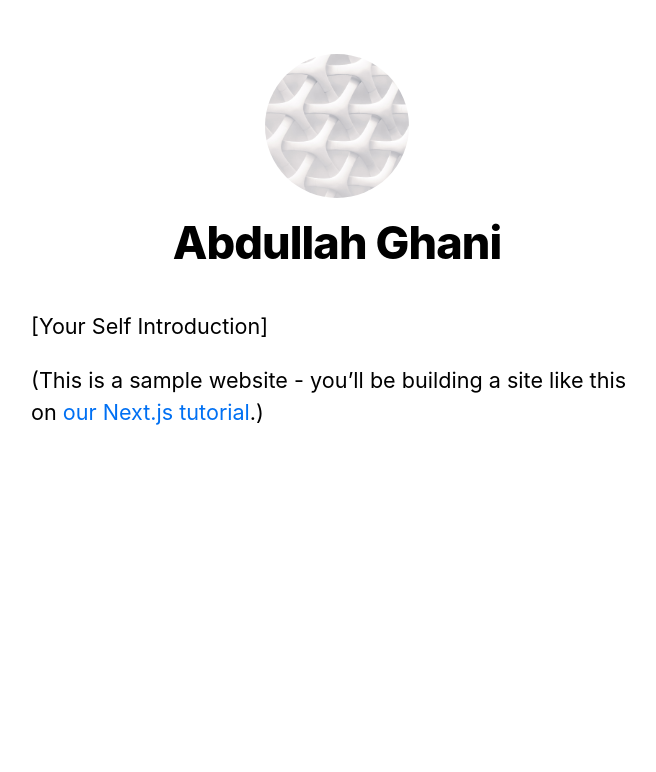
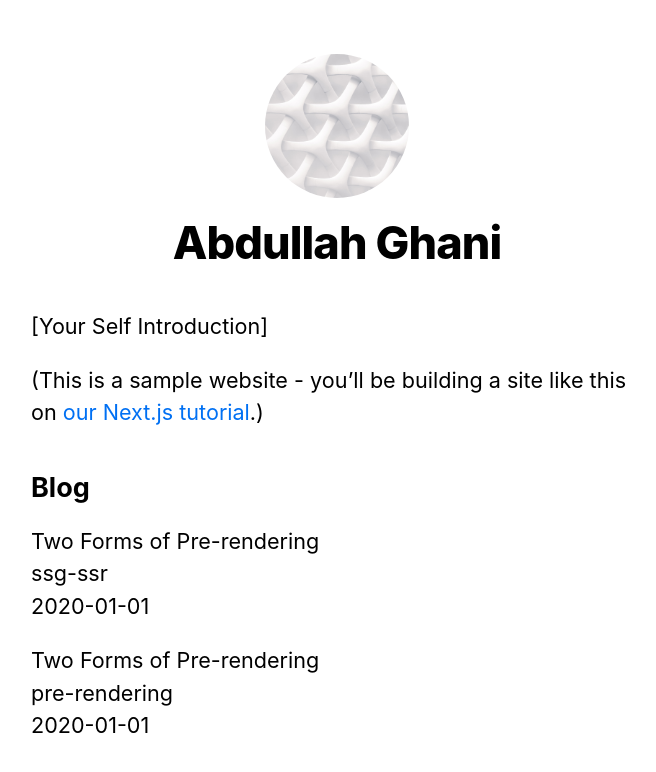
Before and after one commit to AbdullahGhani1/nextjs-blog, a Next.js app: page / in a window 1280 px wide. Shown: the top 772 px of the page, without its empty margins (303-959 px from the left). Built offline with nearby package versions, Linux system fonts and the light colour scheme.

Commit message:
Implement getStaticProps

```diff
--- /dev/null
+++ b/lib/posts.js
@@ -0,0 +1,58 @@
+import fs from "fs";
+import path from "path";
+import matter from "gray-matter";
+
+const postsDirectory = path.join(process.cwd(), "posts");
+
+export function getSortedPostsData() {
+  // Get file names under /posts
+  const fileNames = fs.readdirSync(postsDirectory);
+  const allPostsData = fileNames.map((fileName) => {
+    // Remove ".md" from file name to get id
+    const id = fileName.replace(/\.md$/, "");
+
+    // Read markdown file as string
+    const fullPath = path.join(postsDirectory, fileName);
+    const fileContents = fs.readFileSync(fullPath, "utf8");
+
+    // Use gray-matter to parse the post metadata section
+    const matterResult = matter(fileContents);
+
+    // Combine the data with the id
+    return {
+      id,
+      ...matterResult.data,
+    };
+  });
+  // Sort posts by date
+  return allPostsData.sort((a, b) => {
+    if (a.date < b.date) {
+      return 1;
+    } else {
+      return -1;
+    }
+  });
+}
+
+export function getAllPostIds() {
+  const fileNames = fs.readdirSync(postsDirectory);
+  return fileNames.map((fileName) => {
+    return {
+      params: {
+        id: fileName.replace(/\.md$/, ""),
+      },
+    };
+  });
+}
+
+export function getPostData(id) {
+  const fullPath = path.join(postsDirectory, `${id}.md`);
+  const fileContents = fs.readFileSync(fullPath, "utf8");
+  // use gray-matter to parse the post metadata sectuion
+  const matterResult = matter(fileContents);
+  // Combine the data with the id
+  return {
+    id,
+    ...matterResult.data,
+  };
+}
--- a/package.json
+++ b/package.json
@@ -6,6 +6,7 @@
     "start": "next start"
   },
   "dependencies": {
+    "gray-matter": "^4.0.3",
     "next": "latest",
     "react": "18.2.0",
     "react-dom": "18.2.0"
--- a/pages/index.js
+++ b/pages/index.js
@@ -1,8 +1,17 @@
 import Head from "next/head";
 import Layout, { siteTitle } from "../components/layout";
 import utilStyles from "../styles/utils.module.css";
+import { getSortedPostsData } from "../lib/posts";
 
-export default function Home() {
+export async function getStaticProps() {
+  const allPostsData = getSortedPostsData();
+  return {
+    props: {
+      allPostsData,
+    },
+  };
+}
+export default function Home({ allPostsData }) {
   return (
     <Layout home>
       <Head>
@@ -15,6 +24,21 @@
           <a href="https://nextjs.org/learn">our Next.js tutorial</a>.)
         </p>
       </section>
+      {/* Add this <section> tag below the existing <section> tag */}
+      <section className={`${utilStyles.headingMd} ${utilStyles.padding1px}`}>
+        <h2 className={utilStyles.headingLg}>Blog</h2>
+        <ul className={utilStyles.list}>
+          {allPostsData.map(({ id, date, title }) => (
+            <li className={utilStyles.listItem} key={id}>
+              {title}
+              <br />
+              {id}
+              <br />
+              {date}
+            </li>
+          ))}
+        </ul>
+      </section>
     </Layout>
   );
 }
--- /dev/null
+++ b/posts/pre-rendering.md
@@ -0,0 +1,11 @@
+---
+title: "Two Forms of Pre-rendering"
+date: "2020-01-01"
+---
+
+Next.js has two forms of pre-rendering: **Static Generation** and **Server-side Rendering**. The difference is in **when** it generates the HTML for a page.
+
+- **Static Generation** is the pre-rendering method that generates the HTML at **build time**. The pre-rendered HTML is then _reused_ on each request.
+- **Server-side Rendering** is the pre-rendering method that generates the HTML on **each request**.
+
+Importantly, Next.js lets you **choose** which pre-rendering form to use for each page. You can create a "hybrid" Next.js app by using Static Generation for most pages and using Server-side Rendering for others.
--- /dev/null
+++ b/posts/ssg-ssr.md
@@ -0,0 +1,11 @@
+---
+title: "Two Forms of Pre-rendering"
+date: "2020-01-01"
+---
+
+Next.js has two forms of pre-rendering: **Static Generation** and **Server-side Rendering**. The difference is in **when** it generates the HTML for a page.
+
+- **Static Generation** is the pre-rendering method that generates the HTML at **build time**. The pre-rendered HTML is then _reused_ on each request.
+- **Server-side Rendering** is the pre-rendering method that generates the HTML on **each request**.
+
+Importantly, Next.js lets you **choose** which pre-rendering form to use for each page. You can create a "hybrid" Next.js app by using Static Generation for most pages and using Server-side Rendering for others.
```
Also changed, not shown: pages/posts/[id].js (added, +28 -0 lines), 1 other file (tests, documents, lock files or other folders).
